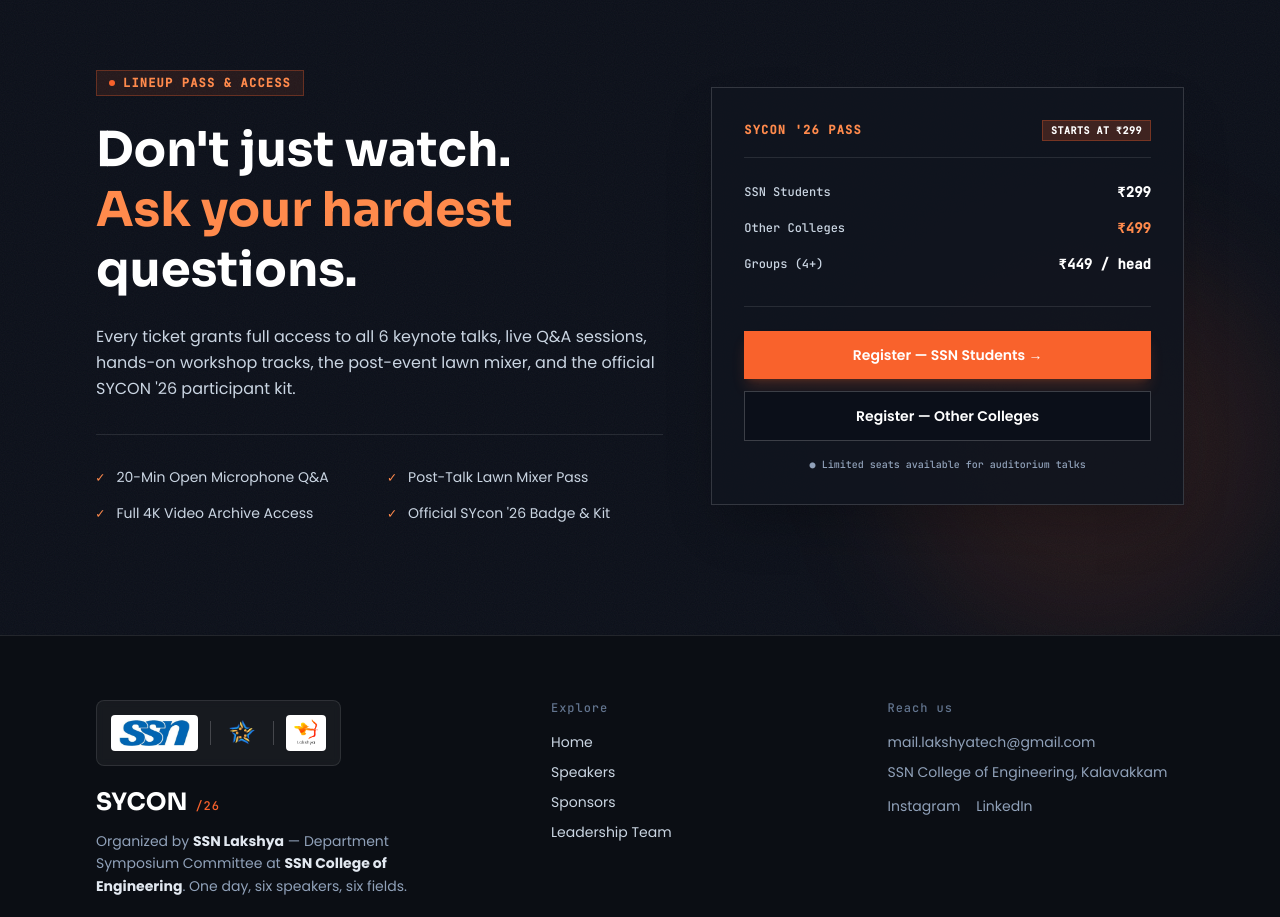
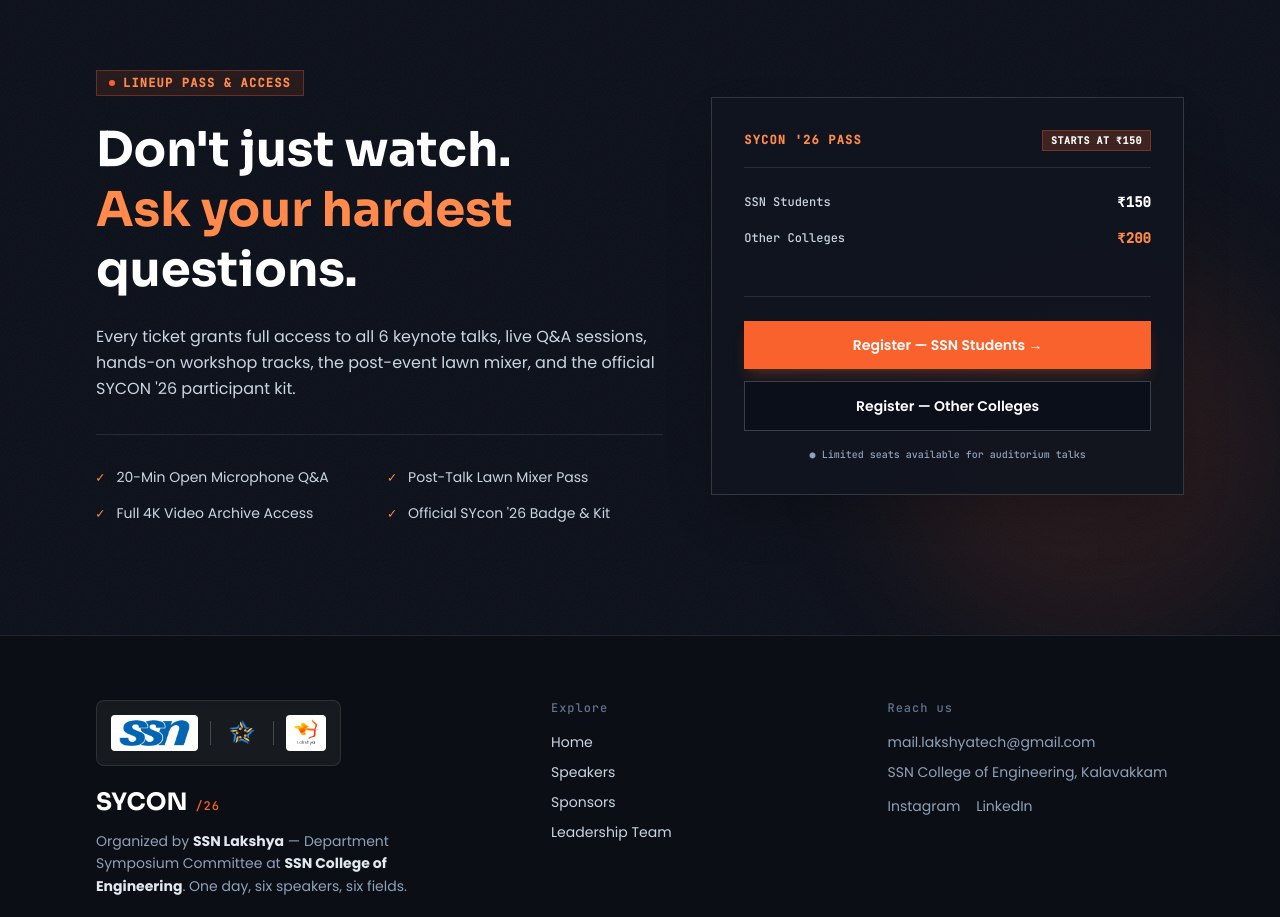
Before and after one commit to lakshya-tech-ssn/Sycon_Web_1, a React (Vite) app: page /speakers in a window 1280 px wide. Shown: the part 1800-2717 px from the top of the page. Built offline with nearby package versions, Linux system fonts and the light colour scheme.

Commit message:
price change in speaker page

```diff
--- a/src/pages/Speakers.jsx
+++ b/src/pages/Speakers.jsx
@@ -123,22 +123,22 @@
                   SYcon '26 Pass
                 </span>
                 <span className="font-mono text-[10px] bg-accent-500/20 text-accent-300 border border-accent-500/30 px-2 py-0.5 uppercase tracking-wider font-semibold">
-                  Starts at ₹299
+                  Starts at ₹150
                 </span>
               </div>
 
               <div className="mt-6 space-y-4 font-mono text-xs">
                 <div className="flex items-center justify-between text-slate-300">
                   <span>SSN Students</span>
-                  <span className="font-bold text-white text-sm">₹299</span>
+                  <span className="font-bold text-white text-sm">₹150</span>
                 </div>
                 <div className="flex items-center justify-between text-slate-300">
                   <span>Other Colleges</span>
-                  <span className="font-bold text-accent-400 text-sm">₹499</span>
+                  <span className="font-bold text-accent-400 text-sm">₹200</span>
                 </div>
                 <div className="flex items-center justify-between text-slate-300">
-                  <span>Groups (4+)</span>
-                  <span className="font-bold text-white text-sm">₹449 / head</span>
+                  <span></span>
+                  <span className="font-bold text-white text-sm"></span>
                 </div>
               </div>
 
```
